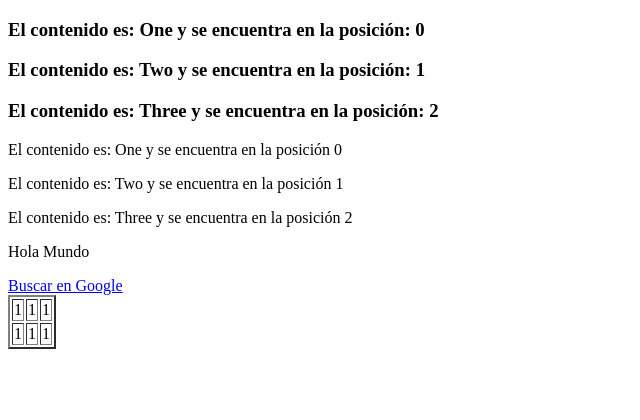
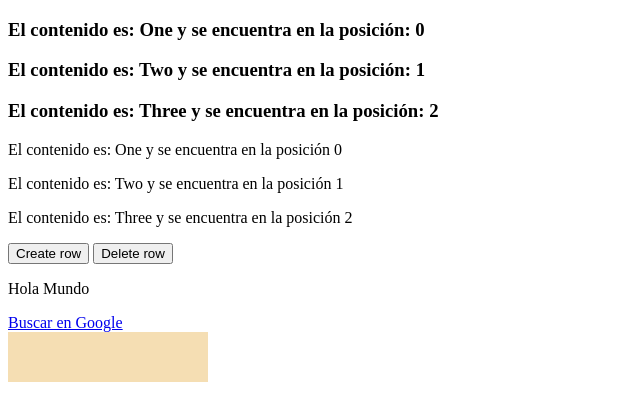
Before and after one commit to luisdomal/A-2-Programaci-n-con-JavaScript, a plain HTML site: page FundamentosJS/dom BEDU/index.html in a window 1280 px wide. Shown: the whole page, without its empty margins (0-640 px from the left). Drawn offline with Linux system fonts and the light colour scheme.

Commit message:
Finalizacion de la tarea clase DOM

```diff
--- a/FundamentosJS/dom BEDU/dom.js
+++ b/FundamentosJS/dom BEDU/dom.js
@@ -62,17 +62,24 @@ _________________________________
  3.- Agregar dentro un div con ID"Container"
  */
 
-document.write("<div id='container'>")
-    document.write("<table border='2' bg>")
-        document.write("<tr>")
-            document.write("<td>1</td>")
-            document.write("<td>1</td>")
-            document.write("<td>1</td>")
-        document.write("</tr>")
-        document.write("<tr>")
-            document.write("<td>1</td>")
-            document.write("<td>1</td>")
-            document.write("<td>1</td>")
-        document.write("</tr>")
-    document.write("</table>")
-document.write("</div>")
+
+const myNewDiv = document.createElement("div")
+const myNewTable = document.createElement("table")
+myNewDiv.appendChild(myNewTable)
+document.body.appendChild(myNewDiv)
+
+myNewDiv.setAttribute("id","container")
+myNewTable.setAttribute("id","myTable")
+
+function myCreateFunction() {
+  var table = document.getElementById("myTable");
+  var row = table.insertRow(0);
+  var cell1 = row.insertCell(0);
+  var cell2 = row.insertCell(1);
+  cell1.innerHTML = "";
+  cell2.innerHTML = "";
+}
+
+function myDeleteFunction() {
+  document.getElementById("myTable").deleteRow(0);
+}
--- a/FundamentosJS/dom BEDU/index.html
+++ b/FundamentosJS/dom BEDU/index.html
@@ -5,6 +5,16 @@
     <meta http-equiv="X-UA-Compatible" content="IE=edge">
     <meta name="viewport" content="width=device-width, initial-scale=1.0">
     <title>Luis Site</title>
+    <style>
+        table, td{
+            width: 200px;
+            height: 50px;
+            border: solid 2px;
+            border-color: blue;
+            background-color: wheat;
+            border-collapse: collapse;
+        }
+    </style>
 </head>
 <body>
 
@@ -16,6 +26,10 @@
     <p>Two</p>
     <p>Three</p>
 
+    <button onclick="myCreateFunction()">Create row</button>
+    <button onclick="myDeleteFunction()">Delete row</button>
+
+
 
     <script src="./dom.js"></script>
 </body>
```
